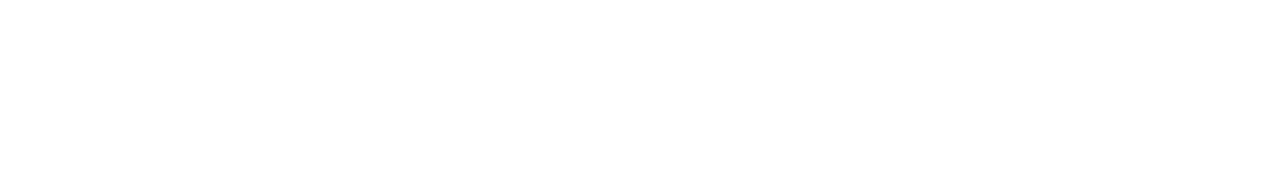
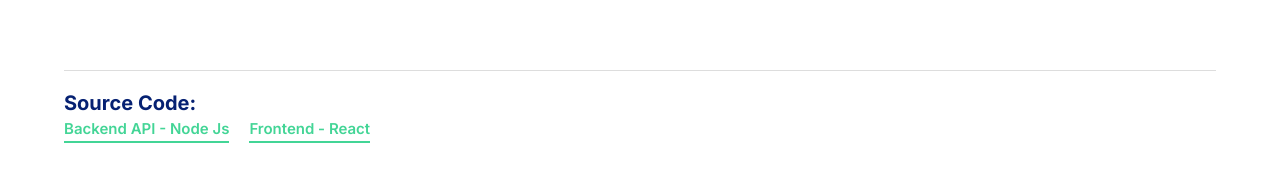
Before and after one commit to serengia/take-home-frontend-20-dec-23, a Next.js app: page / in a window 1280 px wide. Shown: the part 442-624 px from the top of the page. Built offline with nearby package versions, Linux system fonts and the light colour scheme; no server answers.

Commit message:
Cleaned up the App

```diff
--- a/app/page.js
+++ b/app/page.js
@@ -2,6 +2,7 @@
 import s from "./page.module.scss";
 import Table from "@/components/Shared/Table";
 import CalcForm from "@/components/Home/CalcForm";
+import FooterLinks from "@/components/Shared/FooterLinks";
 
 export default function Home() {
   return (
@@ -16,6 +17,7 @@
       <div className={`${s["prev-results"]} row`}>
         <h3>Previous Results:</h3>
         <Table />
+        <FooterLinks />
       </div>
     </main>
   );
--- a/components/Home/CalcForm.js
+++ b/components/Home/CalcForm.js
@@ -27,13 +27,12 @@
       toast.error(
         error.response.data.message || "Error adding calculation to DB!"
       );
-      //   setFormSubmitting(false);
     },
   });
 
   const submitHandler = (e) => {
     e.preventDefault();
-    console.log("Values");
+
     if (num1 === "" || num2 === "")
       return toast.error("Num1 and Num2 cannot be empty");
     const result = calculate(+num1, +num2, op);
@@ -47,8 +46,6 @@
 
     // Submit form to backend
     mutate(data);
-
-    console.log(data);
   };
 
   const num1ChangeHandler = (e) => {
--- /dev/null
+++ b/components/Shared/FooterLinks.js
@@ -0,0 +1,25 @@
+import React from "react";
+import s from "./FooterLinks.module.scss";
+import Link from "next/link";
+
+export default function FooterLinks() {
+  return (
+    <footer className={s["links-wrapper"]}>
+      <h3>Source Code:</h3>
+      <div className={s["links"]}>
+        <Link
+          href={"https://github.com/serengia/take-home-backend-20-dec-23"}
+          target="_blank"
+        >
+          Backend API - Node Js
+        </Link>
+        <Link
+          href={"https://github.com/serengia/take-home-frontend-20-dec-23"}
+          target="_blank"
+        >
+          Frontend - React
+        </Link>
+      </div>
+    </footer>
+  );
+}
--- /dev/null
+++ b/components/Shared/FooterLinks.module.scss
@@ -0,0 +1,24 @@
+.links-wrapper {
+  padding: 2rem 0;
+  margin-top: 10rem;
+  border-top: solid 1px #ddd;
+  h3 {
+    margin-bottom: 4px;
+    color: var(--color-primary);
+  }
+}
+
+.links {
+  display: flex;
+  flex-wrap: wrap;
+  gap: 2rem;
+
+  a {
+    text-decoration: none;
+    color: var(--color-secondary);
+    border-bottom: solid 2px var(--color-secondary);
+    padding-bottom: 3px;
+    font-weight: 600;
+    font-size: 1.5rem;
+  }
+}
--- a/components/Shared/Table.js
+++ b/components/Shared/Table.js
@@ -13,10 +13,7 @@
     queryFn: () => axios.get(`/`),
   });
 
-  console.log("CHECK DATA,", resData);
-  console.log("CHECK DATA error,", isError);
-
-  const { mutate } = useMutation({
+  const { mutate, isLoading: isDeleting } = useMutation({
     mutationFn: (id) => axios.delete(`/${id}`),
     onSuccess: () => {
       queryClient.invalidateQueries({
@@ -31,7 +28,6 @@
   });
 
   const handleDelete = (id) => {
-    console.log("EVENT TARGET", id);
     mutate(id);
   };
 
@@ -56,7 +52,12 @@
                 </td>
                 <td>{item.result}</td>
                 <td>
-                  <button onClick={() => handleDelete(item._id)}>Delete</button>
+                  <button
+                    onClick={() => handleDelete(item._id)}
+                    disabled={isDeleting}
+                  >
+                    {isDeleting ? "Deleting" : "Delete"}
+                  </button>
                 </td>
               </tr>
             );
--- a/components/Shared/Table.module.scss
+++ b/components/Shared/Table.module.scss
@@ -25,7 +25,7 @@
   tr:nth-child(even) {
     background-color: #efefef;
   }
-  // .calculation-col {
-  //   width: 100%;
-  // }
+  button {
+    padding: 0.4rem 1rem;
+  }
 }
```
Also changed, not shown: app/about/page.js (+2 -17 lines), app/about/page.module.scss (+0 -23 lines).
